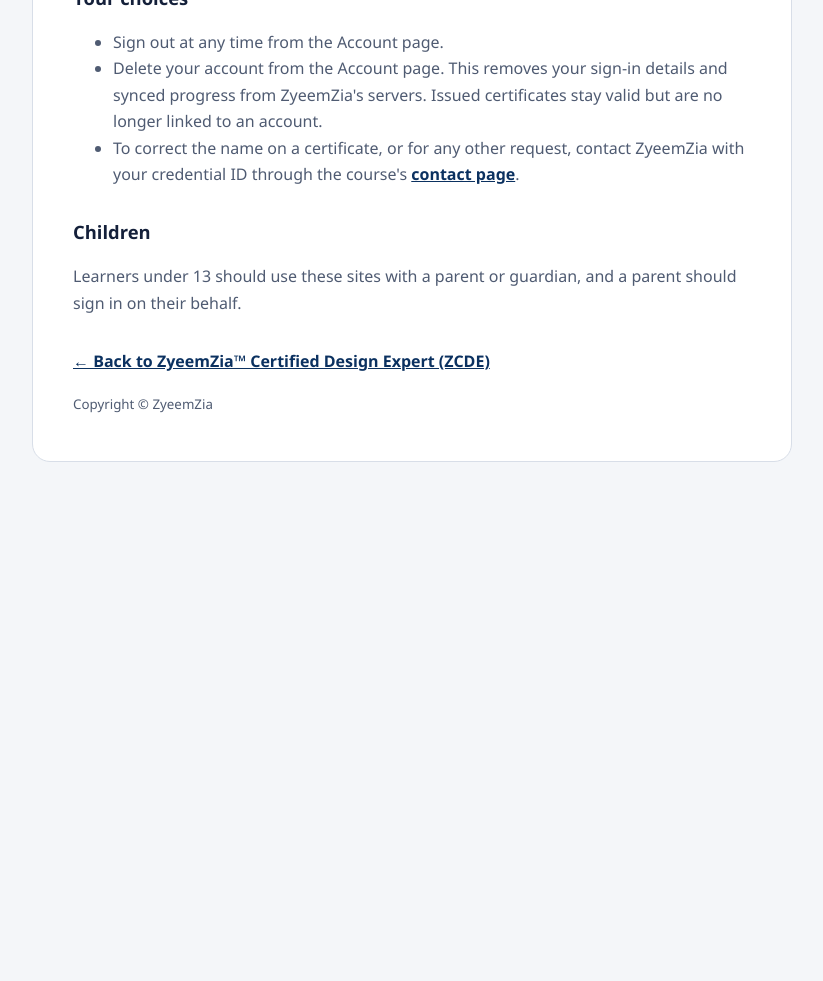
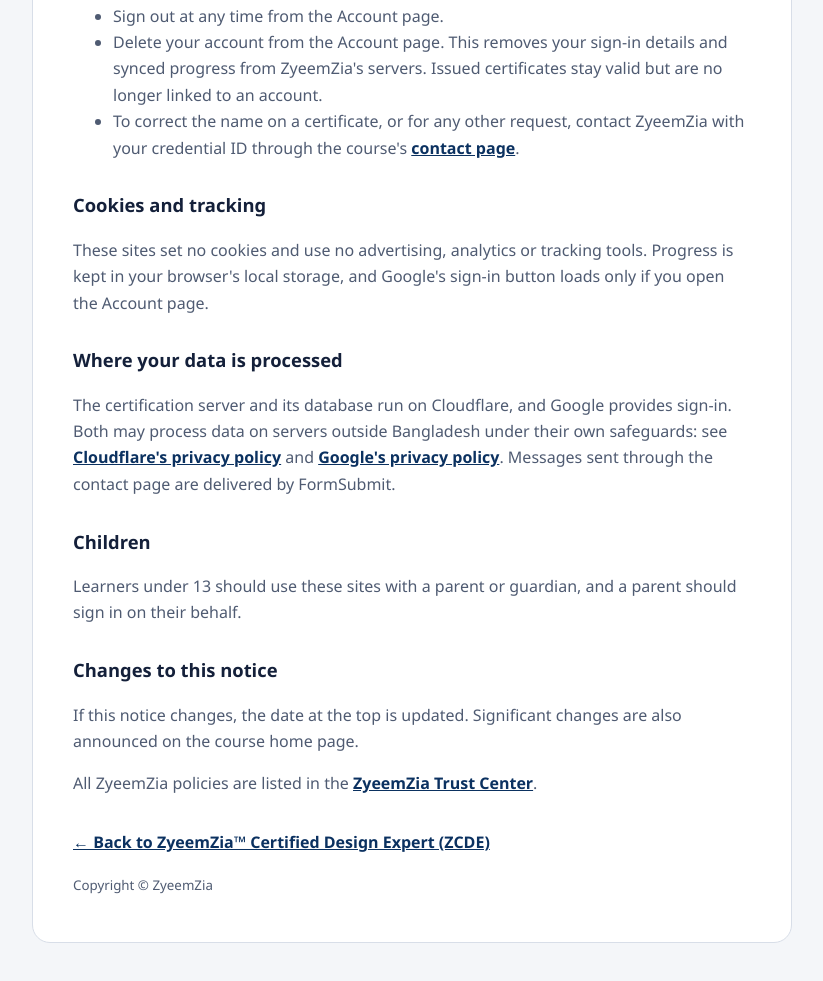
Before and after one commit to zyeemzia/zcde, a plain HTML site: page privacy.html in a window 1280 px wide. Shown: the part 975-1956 px from the top of the page, without its empty margins (228-1051 px from the left). Before the commit the page ends 1485 px from the top, so only its background shows below. Drawn offline with Linux system fonts and the light colour scheme.

Commit message:
Privacy notice: cookies, data processing, changes and Trust Center link

```diff
--- a/privacy.html
+++ b/privacy.html
@@ -7,7 +7,7 @@
 <body><main>
 <div class="eb">ZyeemZia™ certification tracks</div>
 <h1>Privacy notice</h1>
-<p>This notice covers the ZyeemZia certification sites: zpmp.zyeemzia.com, zaia.zyeemzia.com, zcna.zyeemzia.com, zcnp.zyeemzia.com, zcie.zyeemzia.com, zcie-security.zyeemzia.com, zcde.zyeemzia.com. They are run by ZyeemZia. Last updated 19 October 2026.</p>
+<p>This notice covers zcde.zyeemzia.com and the other ZyeemZia™ Academy course sites (listed at <a href="https://zyeemzia.com/#academy">zyeemzia.com</a>), which are run by ZyeemZia™ (Zyeem Bin Zia), Dhaka, Bangladesh. Last updated 19 October 2026.</p>
 <h2>Without signing in</h2>
 <p>Your lessons, quiz scores, flashcards, notes, capstone work and exam record are stored only in your own browser. ZyeemZia does not use advertising or analytics cookies.</p>
 <h2>The official exam and certificates</h2>
@@ -18,8 +18,15 @@
 <p>Sign-in sessions expire after 180 days. Account details and synced progress are kept until you delete your account. Issued certificates are kept so that they can always be verified.</p>
 <h2>Your choices</h2>
 <ul><li>Sign out at any time from the Account page.</li><li>Delete your account from the Account page. This removes your sign-in details and synced progress from ZyeemZia's servers. Issued certificates stay valid but are no longer linked to an account.</li><li>To correct the name on a certificate, or for any other request, contact ZyeemZia with your credential ID through the course's <a href="./#contact">contact page</a>.</li></ul>
+<h2>Cookies and tracking</h2>
+<p>These sites set no cookies and use no advertising, analytics or tracking tools. Progress is kept in your browser's local storage, and Google's sign-in button loads only if you open the Account page.</p>
+<h2>Where your data is processed</h2>
+<p>The certification server and its database run on Cloudflare, and Google provides sign-in. Both may process data on servers outside Bangladesh under their own safeguards: see <a href="https://www.cloudflare.com/privacypolicy/">Cloudflare's privacy policy</a> and <a href="https://policies.google.com/privacy">Google's privacy policy</a>. Messages sent through the contact page are delivered by FormSubmit.</p>
 <h2>Children</h2>
 <p>Learners under 13 should use these sites with a parent or guardian, and a parent should sign in on their behalf.</p>
+<h2>Changes to this notice</h2>
+<p>If this notice changes, the date at the top is updated. Significant changes are also announced on the course home page.</p>
+<p>All ZyeemZia policies are listed in the <a href="https://policy.zyeemzia.com/">ZyeemZia Trust Center</a>.</p>
 <p style="margin-top:2em"><a href="./">← Back to ZyeemZia™ Certified Design Expert (ZCDE)</a></p>
 <p><small>Copyright © ZyeemZia</small></p>
 </main></body></html>
```
